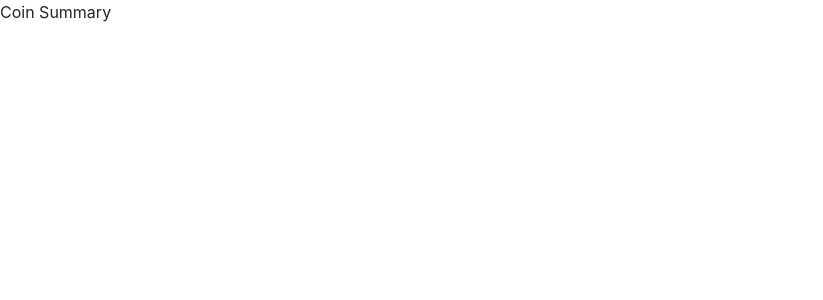
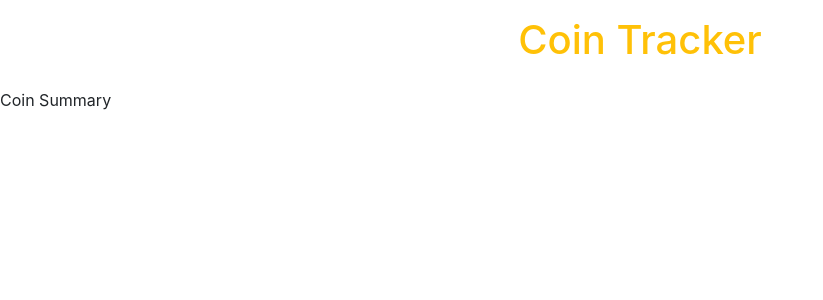
Before and after one commit to JoakimTeixeira/coin-tracker, a React (Create React App) app: page / in a window 1280 px wide. Shown: the top 300 px of the page, without its empty margins (0-823 px from the left). Built offline with nearby package versions, Linux system fonts and the light colour scheme.

Commit message:
Add header component

```diff
--- a/jsconfig.json
+++ b/jsconfig.json
@@ -1,7 +1,6 @@
 {
   "compilerOptions": {
-    "baseUrl": "./src"
+    "baseUrl": "src"
   },
-  "include": ["src"],
-  "exclude": ["node_modules", "build"]
+  "include": ["src"]
 }
--- a/src/App.jsx
+++ b/src/App.jsx
@@ -1,9 +1,11 @@
 import React from 'react';
 import CoinSummary from 'pages/CoinSummary';
 import { BrowserRouter, Route } from 'react-router-dom';
+import Header from 'components/Header';
 
 const App = () => (
   <BrowserRouter>
+    <Header />
     <Route exact path="/" component={CoinSummary} />
   </BrowserRouter>
 );
--- /dev/null
+++ b/src/components/Header.jsx
@@ -0,0 +1,9 @@
+import React from 'react';
+
+const Header = () => (
+  <header>
+    <h1 className="text-center text-warning mt-3 mb-4">Coin Tracker</h1>
+  </header>
+);
+
+export default Header;
```
